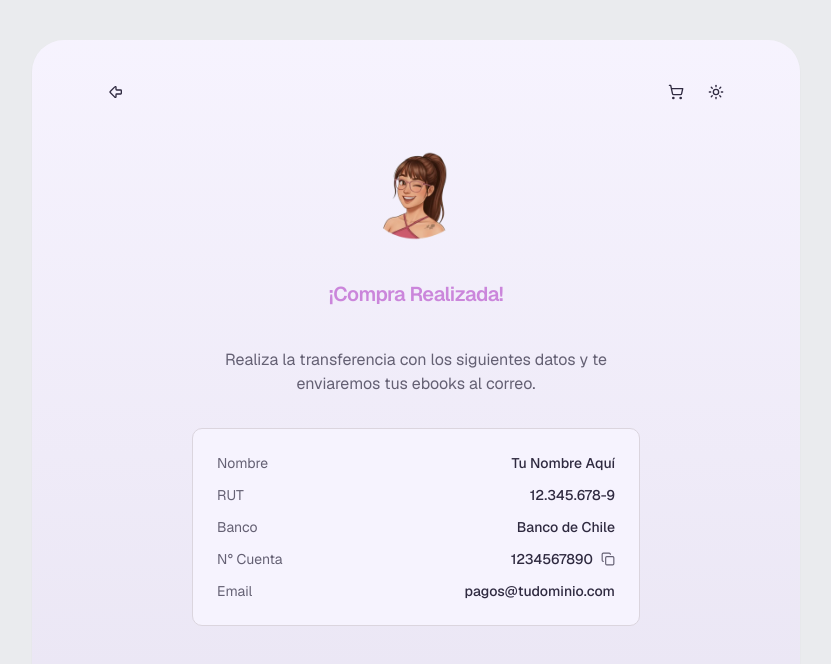
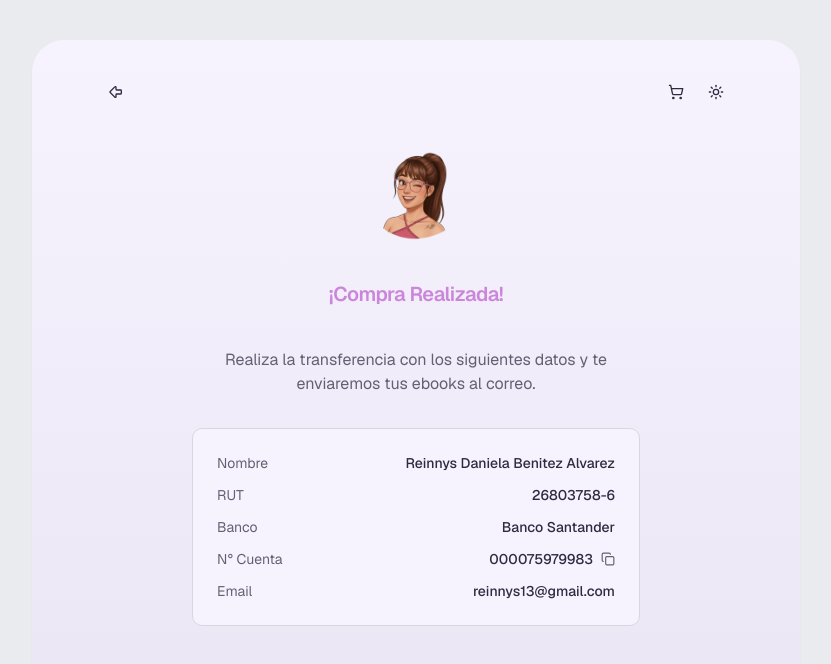
Before and after one commit to jmejiasb/alim-cons, a Next.js app in the folder frontend/: page /checkout/success in a window 1280 px wide. Shown: the top 664 px of the page, without its empty margins (224-1055 px from the left). Built offline with nearby package versions, Linux system fonts and the light colour scheme.

Commit message:
fix: price not showing correctly at checkout and order confirmation email (#9)

```diff
--- a/frontend/src/components/checkout/BankTransferDetails.tsx
+++ b/frontend/src/components/checkout/BankTransferDetails.tsx
@@ -4,11 +4,11 @@ import { BankDetailRow } from "./BankDetailRow";
 export function BankTransferDetails() {
 	return (
 		<div className="space-y-3 rounded-lg border bg-card p-6 text-left">
-			<BankDetailRow label="Nombre" value="Tu Nombre Aquí" />
-			<BankDetailRow label="RUT" value="12.345.678-9" />
-			<BankDetailRow label="Banco" value="Banco de Chile" />
-			<BankDetailRow label="N° Cuenta" value="1234567890" copyable />
-			<BankDetailRow label="Email" value="pagos@tudominio.com" />
+			<BankDetailRow label="Nombre" value="Reinnys Daniela Benitez Alvarez" />
+			<BankDetailRow label="RUT" value="26803758-6" />
+			<BankDetailRow label="Banco" value="Banco Santander" />
+			<BankDetailRow label="N° Cuenta" value="000075979983" copyable />
+			<BankDetailRow label="Email" value="reinnys13@gmail.com" />
 		</div>
 	);
 }
--- a/frontend/src/components/checkout/CheckoutPage.tsx
+++ b/frontend/src/components/checkout/CheckoutPage.tsx
@@ -9,15 +9,19 @@ import { PageContainer } from "../layout/PageContainer";
 import { PageTitle } from "../layout/PageTitle";
 import { AvatarDisplay } from "../ui/AvatarDisplay";
 import { CheckoutForm } from "./CheckoutForm";
+import { useCartActions } from "@/hooks/useCartActions";
 
 export function CheckoutPage() {
 	const router = useRouter();
 	const buttons = useDefaultNavButtons();
 	const { state } = useCartContext();
+	const { clearCart } = useCartActions()
 	const { subtotal } = useCartTotals();
 
-	const handleComplete = (purchaseId: string) =>
+	const handleComplete = (purchaseId: string) => {
+		clearCart()
 		router.push(`/checkout/success?id=${purchaseId}`);
+	}
 
 	return (
 		<PageContainer maxWidth="md">
--- a/frontend/src/components/checkout/CheckoutSummary.tsx
+++ b/frontend/src/components/checkout/CheckoutSummary.tsx
@@ -17,15 +17,22 @@ export function CheckoutSummary({
 	disabled,
 	onSubmit,
 }: CheckoutSummaryProps) {
+
+	console.log(items)
 	return (
 		<div className="rounded-lg border p-6 space-y-4 bg-card">
 			<h2 className="font-semibold text-lg">Resumen</h2>
-			{items.map((item) => (
-				<div key={item.ebook.id} className="flex justify-between text-sm">
+			{items.map((item) => {
+
+				const hasSale = (item.ebook.salesPrice ?? 0) > 0;
+				const price = hasSale ? (item.ebook.salesPrice ?? 0) : item.ebook.regularPrice;
+
+				return (
+				<div key={item.ebook.id} className="flex text-left justify-between text-sm">
 					<span>{item.ebook.title}</span>
-					<span>${item.ebook.salesPrice ?? item.ebook.regularPrice}</span>
+					<span>{formatCLP(price)}</span>
 				</div>
-			))}
+			)})}
 			<div className="flex justify-between font-semibold border-t pt-4">
 				<span>Subtotal</span>
 				<span>{formatCLP(subtotal)}</span>
```
Also changed, not shown: 1 other file (tests, documents, lock files or other folders).
